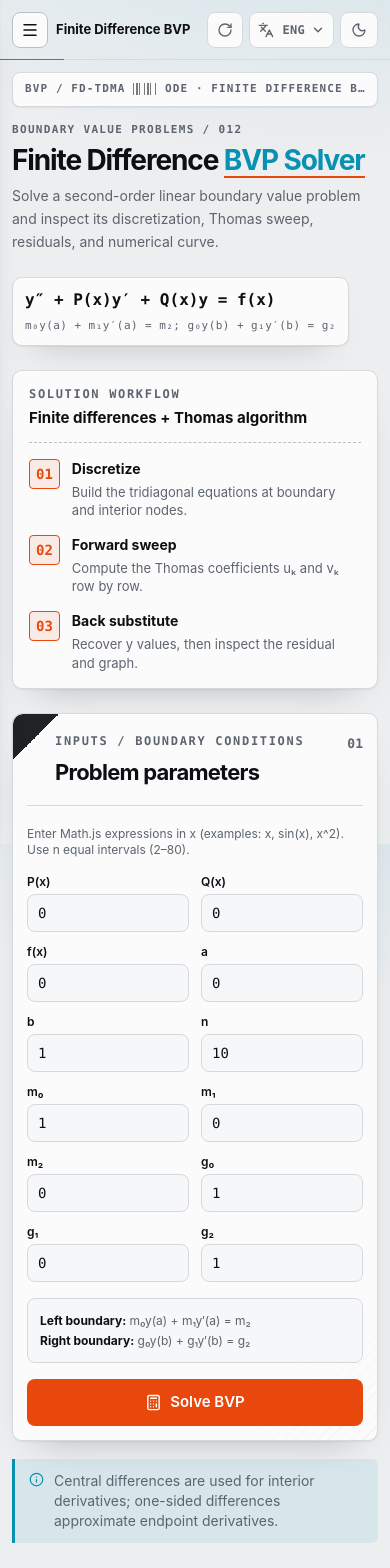
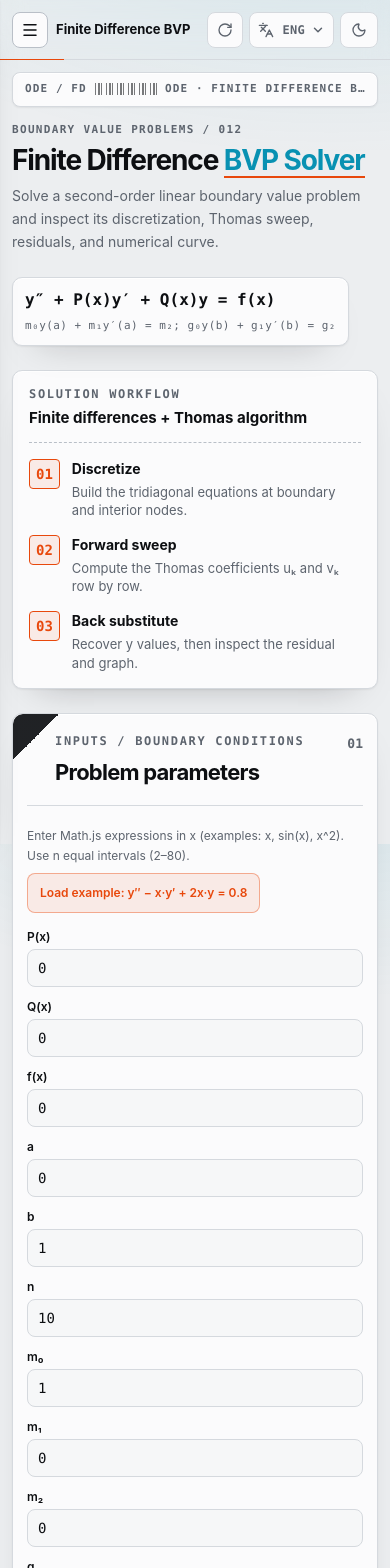
Before and after one commit to hexjasur/numeric-methods, a Next.js app: page /methods/bvp in a window 390 px wide. Shown: the top 1568 px of the page. Built offline with nearby package versions, Linux system fonts and the light colour scheme.

Commit message:
fix(bvp): improve example input and mobile layout 🐛
Add a one-click equation example, tighten responsive form sizing, and use clearer Uzbek terminology for the boundary value and sweep methods.

```diff
--- a/components/bvp-finite-difference-method.tsx
+++ b/components/bvp-finite-difference-method.tsx
@@ -64,6 +64,11 @@ export function BvpFiniteDifferenceMethod() {
       setError(cause instanceof Error ? cause.message : t('bvp.error'));
     }
   };
+  const applyExample = () => {
+    setInput((current) => ({ ...current, p: '-x', q: '2*x', f: '0.8' }));
+    setResult(null);
+    setError('');
+  };
   const fields: Array<{ key: keyof BvpInput; label: string; step?: string }> = [
     { key: 'p', label: 'P(x)' }, { key: 'q', label: 'Q(x)' }, { key: 'f', label: 'f(x)' },
     { key: 'a', label: 'a', step: 'any' }, { key: 'b', label: 'b', step: 'any' }, { key: 'intervals', label: 'n', step: '1' },
@@ -75,20 +80,25 @@ export function BvpFiniteDifferenceMethod() {
   const tableHeaders = useMemo(() => ['k', 'xₖ', 'aₖ', 'bₖ', 'cₖ', 'dₖ', 'uₖ', 'vₖ', 'yₖ', 'rₖ'], []);
   return (
     <div className="relative mx-auto max-w-[1160px] px-0 pb-12 sm:px-2 md:px-4">
-      <PsStrip eyebrow="BVP / FD-TDMA" id="ODE" name={t('nav.bvp')} />
+      <PsStrip eyebrow="ODE / FD" id="ODE" name={t('nav.bvp')} />
       <PsHero eyebrow={t('bvp.eyebrow')} title={t('bvp.title')} titleHighlight={t('bvp.title_highlight')} lead={t('bvp.lead')} conditionMain={<>y″ + P(x)y′ + Q(x)y = f(x)</>} conditionSub={t('bvp.boundaries')} />
       <PsMap eyebrow={t('bvp.map_eyebrow')} title={t('bvp.map_title')} steps={[
         { n: '01', t: t('bvp.map_1'), s: t('bvp.map_1_desc') },
         { n: '02', t: t('bvp.map_2'), s: t('bvp.map_2_desc') },
         { n: '03', t: t('bvp.map_3'), s: t('bvp.map_3_desc') },
       ]} />
-      <div className="grid items-start gap-[18px] lg:grid-cols-[minmax(280px,340px)_minmax(0,1fr)]">
-        <aside className="space-y-[18px] lg:sticky lg:top-4">
+      <div className="grid min-w-0 items-start gap-[18px] lg:grid-cols-[minmax(280px,340px)_minmax(0,1fr)]">
+        <aside className="min-w-0 space-y-[18px] lg:sticky lg:top-4">
           <PsPanel>
             <PsPanelHead eyebrow={t('bvp.input_eyebrow')} title={t('bvp.input_title')} idx="01" />
             <form onSubmit={calculate} className="space-y-4">
-              <p className="text-xs text-muted">{t('bvp.expression_hint')}</p>
-              <div className="grid grid-cols-2 gap-3">
+              <div className="space-y-2">
+                <p className="text-xs leading-relaxed text-muted">{t('bvp.expression_hint')}</p>
+                <button type="button" onClick={applyExample} className="inline-flex min-h-10 max-w-full items-center justify-center rounded-lg border border-brand/40 bg-brand-soft px-3 py-2 text-left text-xs font-semibold leading-snug text-brand transition-colors hover:bg-brand/15">
+                  {t('bvp.example_button')}
+                </button>
+              </div>
+              <div className="grid grid-cols-1 gap-3 min-[420px]:grid-cols-2">
                 {fields.map(({ key, label, step }) => (
                   <label key={key} className="min-w-0">
                     <span className="mb-1 block text-xs font-semibold text-ink">{label}</span>
@@ -100,13 +110,13 @@ export function BvpFiniteDifferenceMethod() {
                 <strong className="text-ink">{t('bvp.left')}:</strong> m₀y(a) + m₁y′(a) = m₂<br />
                 <strong className="text-ink">{t('bvp.right')}:</strong> g₀y(b) + g₁y′(b) = g₂
               </div>
-              <button type="submit" className="inline-flex min-h-11 w-full items-center justify-center gap-2 rounded-lg bg-brand px-4 py-3 font-semibold text-brand-ink hover:opacity-90"><Calculator size={17} />{t('bvp.calculate')}</button>
+              <button type="submit" className="flex min-h-12 w-full flex-wrap items-center justify-center gap-2 rounded-lg bg-brand px-3 py-3 text-center font-semibold leading-snug text-brand-ink transition-opacity hover:opacity-90"><Calculator size={17} className="shrink-0" /><span className="min-w-0">{t('bvp.calculate')}</span></button>
               {error && <p role="alert" className="rounded-lg border border-red-500/30 bg-red-500/10 p-3 text-sm text-red-700 dark:text-red-300">{error}</p>}
             </form>
           </PsPanel>
           <PsNote icon={<Info size={15} />} variant="cyan"><span className="text-sm">{t('bvp.note')}</span></PsNote>
         </aside>
-        <div className="space-y-[18px]">
+        <div className="min-w-0 space-y-[18px]">
           <PsPanel>
             <PsPanelHead eyebrow={t('bvp.matrix_eyebrow')} title={t('bvp.matrix_title')} idx="02" />
             {!result ? <p className="py-8 text-center text-sm text-muted">{t('bvp.empty')}</p> : <>
--- a/lib/i18n/locales/en.json
+++ b/lib/i18n/locales/en.json
@@ -878,6 +878,7 @@
     "backward_title": "Recover the solution step by step",
     "result_eyebrow": "03 / SOLUTION",
     "result_title": "Numerical solution and plot",
-    "max_residual": "Maximum equation residual"
+    "max_residual": "Maximum equation residual",
+    "example_button": "Load example: y″ − x·y′ + 2x·y = 0.8"
   }
 }
--- a/lib/i18n/locales/uz.json
+++ b/lib/i18n/locales/uz.json
@@ -19,7 +19,7 @@
     "learn": "Özbekça qöllanma",
     "newtonInterpolation": "Nyuton interpolyatsiyasi",
     "adamsPredictor": "Adams başorat qiluvçi usuli",
-    "bvp": "Chekli ayirmalar BChM"
+    "bvp": "Chegaraviy masala"
   },
   "about": {
     "strip": "DOC-002 / HAQIDA",
@@ -115,7 +115,7 @@
     "desc_rungeKutta": "Birinçi tartibli Koşi masalasini klassik törtinçi tartibli Runge–Kutta usuli bilan yeçing.",
     "desc_newtonInterpolation": "Bölingan ayirmalar orqali Nyuton köphadini tuzing, çekli ayirmalarni taqqoslang va P(x*) qiymatini qadam-baqadam hisoblang.",
     "desc_adamsPredictor": "Koşi masalasini RK4 boşlanğiç qadamlari va uçinçi tartibli Adams başorat formulasi bilan yeçing.",
-    "desc_bvp": "2-tartibli chiziqli chegaraviy masalani chekli ayirmalar va qadamma-qadam Thomas haydash usulida yeching."
+    "desc_bvp": "Ikkinchi tartibli chiziqli chegaraviy masalani chekli ayirmalar va qadamma-qadam haydash (progonka) usuli bilan yeching."
   },
   "actions": {
     "tools_badge": "EXPORT / TOOLS",
@@ -852,11 +852,11 @@
   "bvp": {
     "eyebrow": "Chegaraviy masala / 012",
     "title": "Chekli ayirmalar",
-    "title_highlight": "BChM yechuvchisi",
-    "lead": "2-tartibli chiziqli chegaraviy masalani yeching: diskretlash, Thomas haydash koeffitsiyentlari, qoldiq va yechim grafigini ko‘ring.",
+    "title_highlight": "chegaraviy masalasi",
+    "lead": "Ikkinchi tartibli chiziqli chegaraviy masalani yeching: diskretlash, haydash koeffitsiyentlari, qoldiq va yechim grafigini ko‘ring.",
     "boundaries": "m₀y(a) + m₁y′(a) = m₂;  g₀y(b) + g₁y′(b) = g₂",
     "map_eyebrow": "Yechish bosqichlari",
-    "map_title": "Chekli ayirmalar + Thomas algoritmi",
+    "map_title": "Chekli ayirmalar + haydash (progonka) usuli",
     "map_1": "Diskretlash",
     "map_1_desc": "Chegara va ichki nuqtalarda uch diagonalli sistemani tuzish.",
     "map_2": "To‘g‘ri yo‘l",
@@ -865,12 +865,12 @@
     "map_3_desc": "y qiymatlarini topish, qoldiqni va grafikni ko‘rish.",
     "input_eyebrow": "Kiritish / Chegaraviy shartlar",
     "input_title": "Masala parametrlari",
-    "expression_hint": "x o‘zgaruvchili Math.js ifodalarni kiriting (masalan: x, sin(x), x^2). n — bo‘linishlar soni (2–80).",
+    "expression_hint": "P(x), Q(x), f(x) maydonlariga x o‘zgaruvchili Math.js ifodalarini kiriting. Misolni tanlasangiz, ifodalar mos maydonlarga avtomatik joylanadi. n — bo‘linishlar soni (2–80).",
     "left": "Chap chegara",
     "right": "O‘ng chegara",
     "calculate": "Masalani yechish",
     "error": "Chegaraviy masalani yechib bo‘lmadi.",
-    "note": "Ichki nuqtalarda markaziy ayirma, chekka nuqtalarda bir tomonlama ayirma ishlatiladi.",
+    "note": "Ichki nuqtalarda markaziy ayirma, chekka nuqtalarda bir tomonlama ayirma ishlatiladi. Chiziqli sistema haydash (progonka) usulida yechiladi.",
     "matrix_eyebrow": "01 / DISKRETLASH",
     "matrix_title": "Uch diagonalli sistema va haydash koeffitsiyentlari",
     "empty": "Tenglama va chegaraviy shartlarni kiriting, so‘ng yechishni boshlang.",
@@ -878,6 +878,7 @@
     "backward_title": "Yechimni qadamma-qadam tiklash",
     "result_eyebrow": "03 / YECHIM",
     "result_title": "Sonli yechim va grafik",
-    "max_residual": "Maksimal qoldiq"
+    "max_residual": "Maksimal qoldiq",
+    "example_button": "Misolni qo‘yish: y″ − x·y′ + 2x·y = 0.8"
   }
 }
```
Also changed, not shown: lib/i18n/locales/ru.json.
